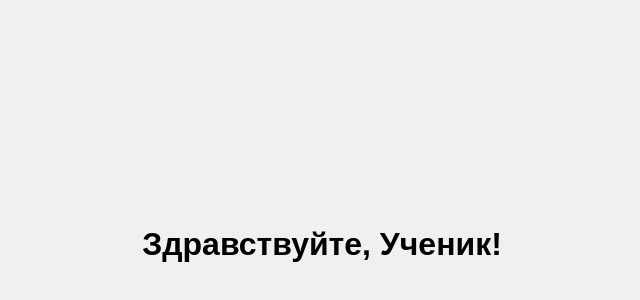
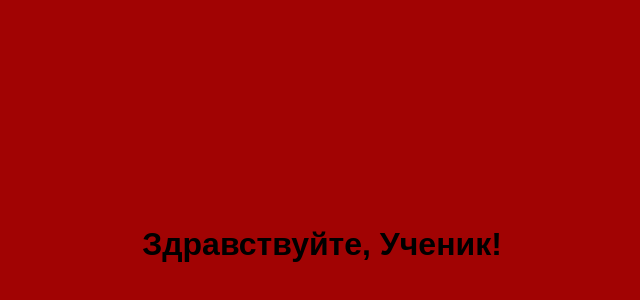
Before and after one commit to bananus25/portal, a website: page student.html in a window 1280 px wide. Shown: the part 156-456 px from the top of the page, without its empty margins (318-958 px from the left). Drawn offline with Linux system fonts and the light colour scheme.

Commit message:
Initial commit

```diff
--- a/styles.css
+++ b/styles.css
@@ -6,7 +6,7 @@ body {
     justify-content: center;
     align-items: center;
     height: 100vh;
-    background-color: #f0f0f0;
+    background-color: #a10303;
 }
 
 .container {
```
